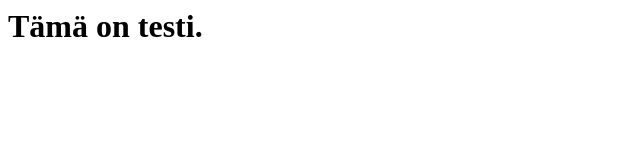
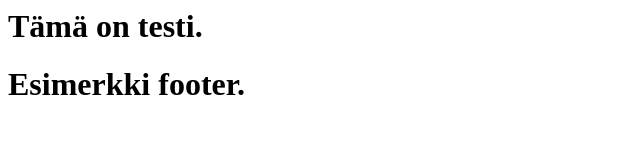
Before and after one commit to majuok/push-it-test, a plain HTML site: page index.html in a window 1280 px wide. Shown: the whole page, without its empty margins (0-640 px from the left). Drawn offline with Linux system fonts and the light colour scheme.

Commit message:
Added a fake footer

```diff
--- a/index.html
+++ b/index.html
@@ -6,5 +6,7 @@
 </head>
 <body>
     <h1>Tämä on testi.</h1>
+    <h1>Esimerkki footer.</h1>
+
 </body>
 </html>
```
